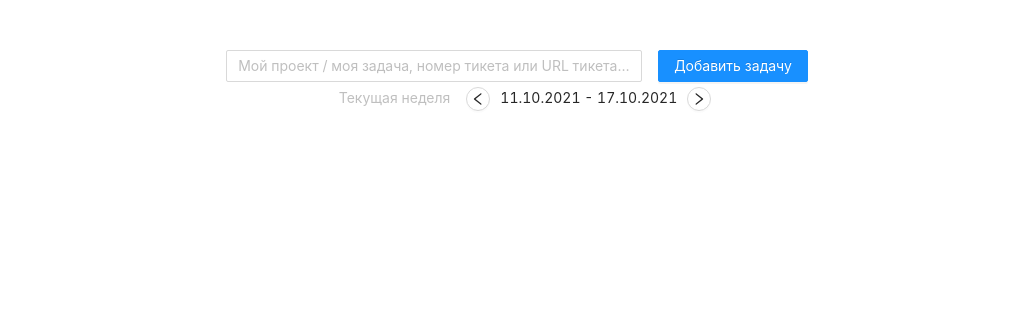
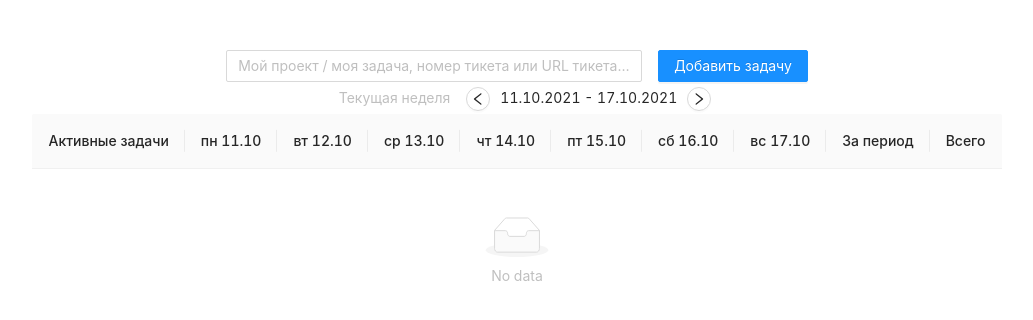
Before and after one commit to tolstj/time-tracking-tool, a React (Create React App) app: page / in a window 1280 px wide. Shown: the top 320 px of the page, without its empty margins (123-1156 px from the left). Built offline with nearby package versions, Linux system fonts and the light colour scheme.

Commit message:
Add header to tasks table

```diff
--- a/src/App.tsx
+++ b/src/App.tsx
@@ -4,6 +4,7 @@ import { Row } from 'antd';
 import { TaskInput } from './features/taskInput/TaskInput';
 import { TotalHours } from './features/totalHours/TotalHours';
 import { WeekSwitcher } from './features/weekSwitcher/WeekSwitcher';
+import { TasksTable } from './features/tasksTable/TasksTable';
 import './App.css';
 
 function App() {
@@ -16,6 +17,9 @@ function App() {
       <TotalHours />
       <WeekSwitcher />
     </Row>
+    <Row justify="center">
+      <TasksTable />
+    </Row>
     </>
   );
 }
--- a/src/app/store.ts
+++ b/src/app/store.ts
@@ -2,6 +2,7 @@ import { configureStore, ThunkAction, Action } from '@reduxjs/toolkit';
 import createSagaMiddleware from 'redux-saga';
 import taskInputReducer from '../features/taskInput/taskInput.slice';
 import weekSwitcherReducer from '../features/weekSwitcher/weekSwitcher.slice';
+import tasksTableReducer from '../features/tasksTable/tasksTable.slice';
 
 const sagaMiddleware = createSagaMiddleware();
 
@@ -9,6 +10,7 @@ export const store = configureStore({
   reducer: {
     taskInput: taskInputReducer,
     weekSwitcher: weekSwitcherReducer,
+    tasksTable: tasksTableReducer,
   },
   middleware: [sagaMiddleware] as const,
 });
--- /dev/null
+++ b/src/features/tasksTable/TasksTable.tsx
@@ -0,0 +1,16 @@
+import React from 'react';
+import { Table } from 'antd';
+
+import { useAppSelector } from '../../app/hooks';
+import { selectSelectedWeekPeriod } from '../weekSwitcher/weekSwitcher.slice';
+import { getTableColumnsFromWeekPeriod } from './utils/table';
+
+export function TasksTable(): JSX.Element {
+  const selectedWeekPeriod = useAppSelector(selectSelectedWeekPeriod);
+
+  return (
+    <Table
+      columns={getTableColumnsFromWeekPeriod(selectedWeekPeriod)}
+    />
+  );
+}
--- /dev/null
+++ b/src/features/tasksTable/tasksTable.slice.ts
@@ -0,0 +1,14 @@
+import { createSlice, PayloadAction } from '@reduxjs/toolkit';
+import { RootState } from '../../app/store';
+
+const initialState = {};
+
+export const tasksTableSlice = createSlice({
+  name: 'tasksTable',
+  initialState,
+  reducers: {
+
+  },
+});
+
+export default tasksTableSlice.reducer;
--- /dev/null
+++ b/src/features/tasksTable/utils/table.ts
@@ -0,0 +1,37 @@
+import { eachDayOfInterval, format } from 'date-fns';
+import { ru } from 'date-fns/locale';
+
+import { WeekPeriod } from '../../weekSwitcher/utils/week';
+
+interface TableColumn {
+  title: string;
+  dataIndex: string;
+}
+
+export function getTableColumnsFromWeekPeriod(weekPeriod: WeekPeriod): TableColumn[] {
+  return [
+    {
+      title: 'Активные задачи',
+      dataIndex: 'activeTasks',
+    },
+    ...getWeekdaysColumnsFromWeekPeriod(weekPeriod),
+    {
+      title: 'За период',
+      dataIndex: 'periodTotal',
+    },
+    {
+      title: 'Всего',
+      dataIndex: 'total',
+    }
+  ];
+}
+
+function getWeekdaysColumnsFromWeekPeriod({ startOfWeek, endOfWeek }: WeekPeriod): TableColumn[] {
+  return eachDayOfInterval({
+    start: startOfWeek,
+    end: endOfWeek,
+  }).map((date) => ({
+    title: format(date, 'EEEEEE dd.MM', { locale: ru }),
+    dataIndex: format(date, 'EEEEEE'),
+  }));
+}
```
